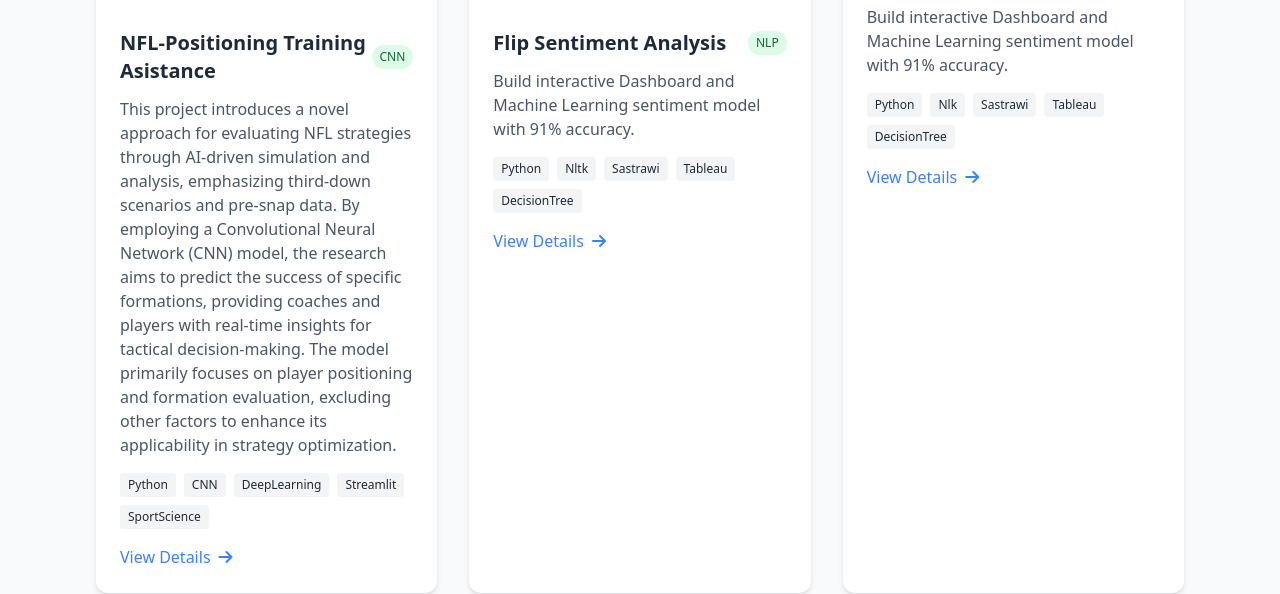
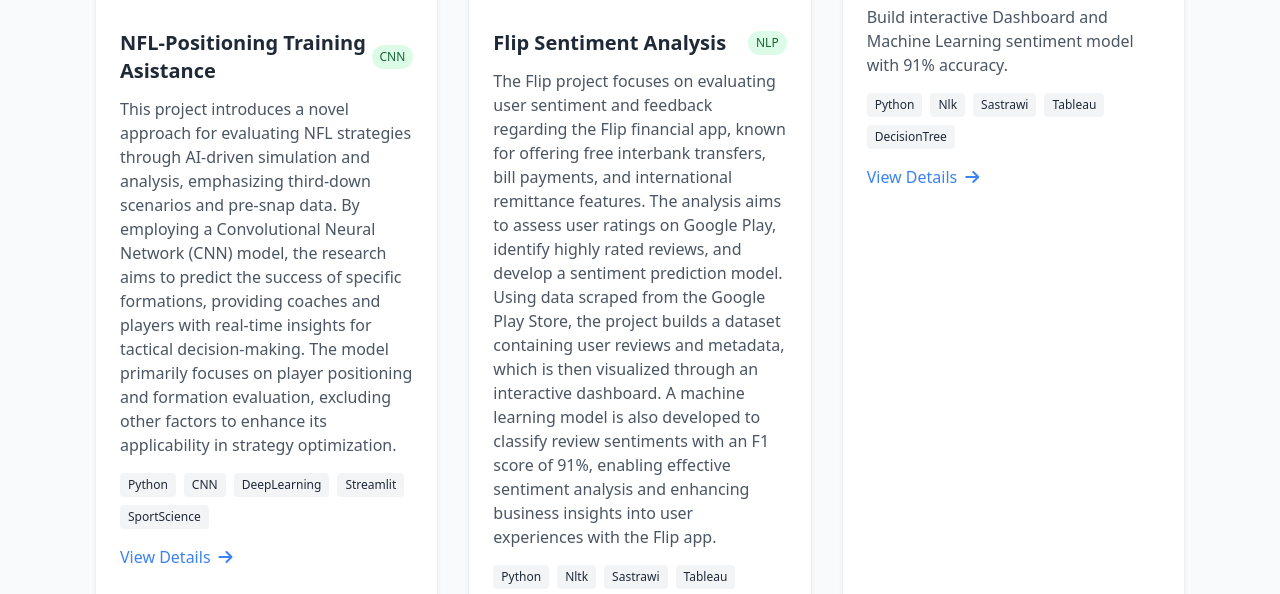
Before and after one commit to hanru789/ruhan_portofolio.github.io, a plain HTML site: page index.html in a window 1280 px wide. Shown: the part 2009-2603 px from the top of the page. Drawn offline with nearby package versions, Linux system fonts and the light colour scheme; some packages are replaced by stand-ins of ours; a script that the page names is missing.

Commit message:
Update index.html

```diff
--- a/index.html
+++ b/index.html
@@ -306,7 +306,7 @@
 		            <span class="bg-green-100 text-green-800 text-xs px-2 py-1 rounded-full">NLP</span>
 		        </div>
 		        <p class="text-gray-600 mb-4">
-		            Build interactive Dashboard and Machine Learning sentiment model with 91% accuracy.
+		            The Flip project focuses on evaluating user sentiment and feedback regarding the Flip financial app, known for offering free interbank transfers, bill payments, and international remittance features. The analysis aims to assess user ratings on Google Play, identify highly rated reviews, and develop a sentiment prediction model. Using data scraped from the Google Play Store, the project builds a dataset containing user reviews and metadata, which is then visualized through an interactive dashboard. A machine learning model is also developed to classify review sentiments with an F1 score of 91%, enabling effective sentiment analysis and enhancing business insights into user experiences with the Flip app.
 		        </p>
 		        <div class="flex flex-wrap gap-2 mb-4">
 		            <span class="bg-gray-100 text-gray-800 text-xs px-2 py-1 rounded">Python</span>
```
